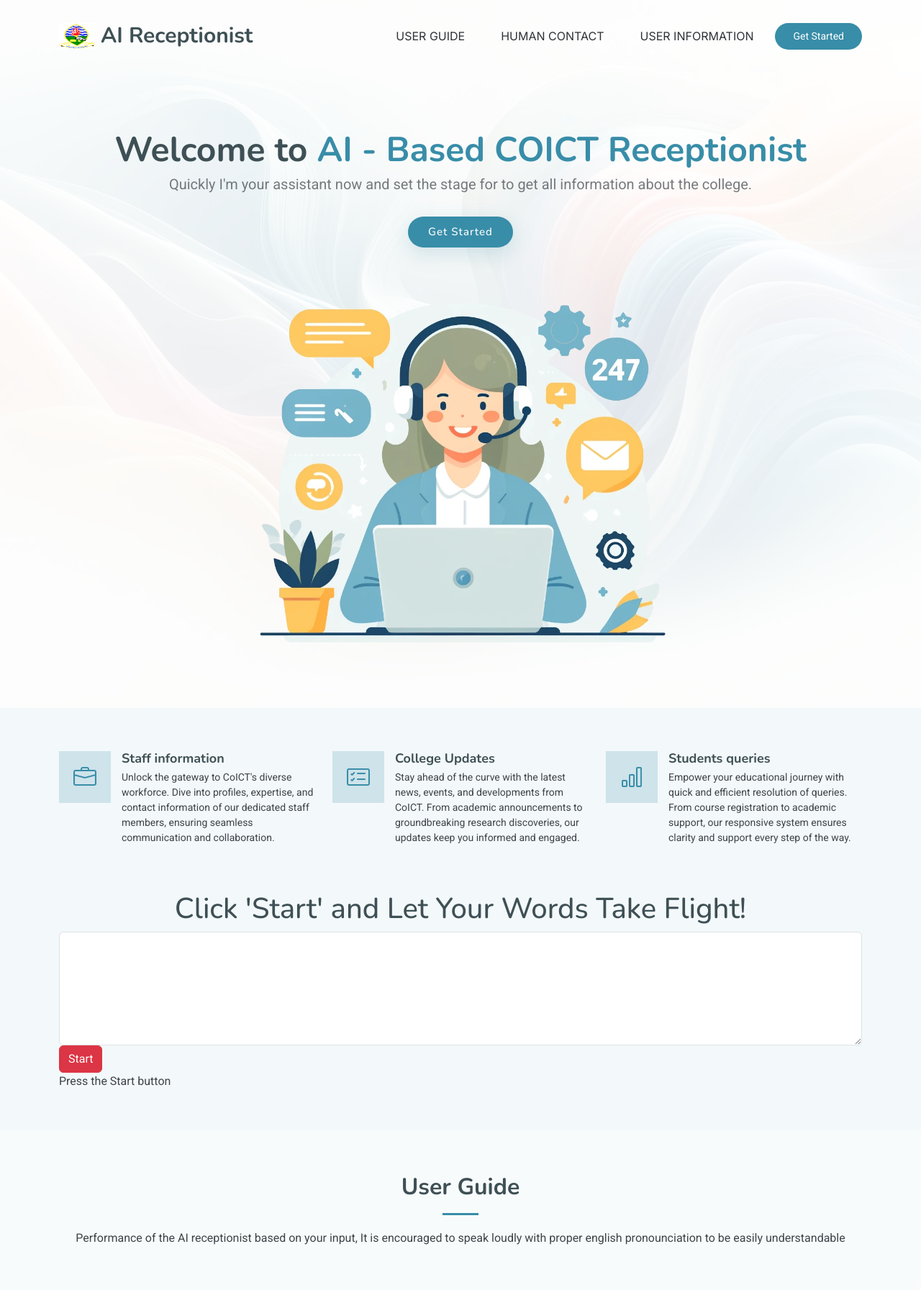
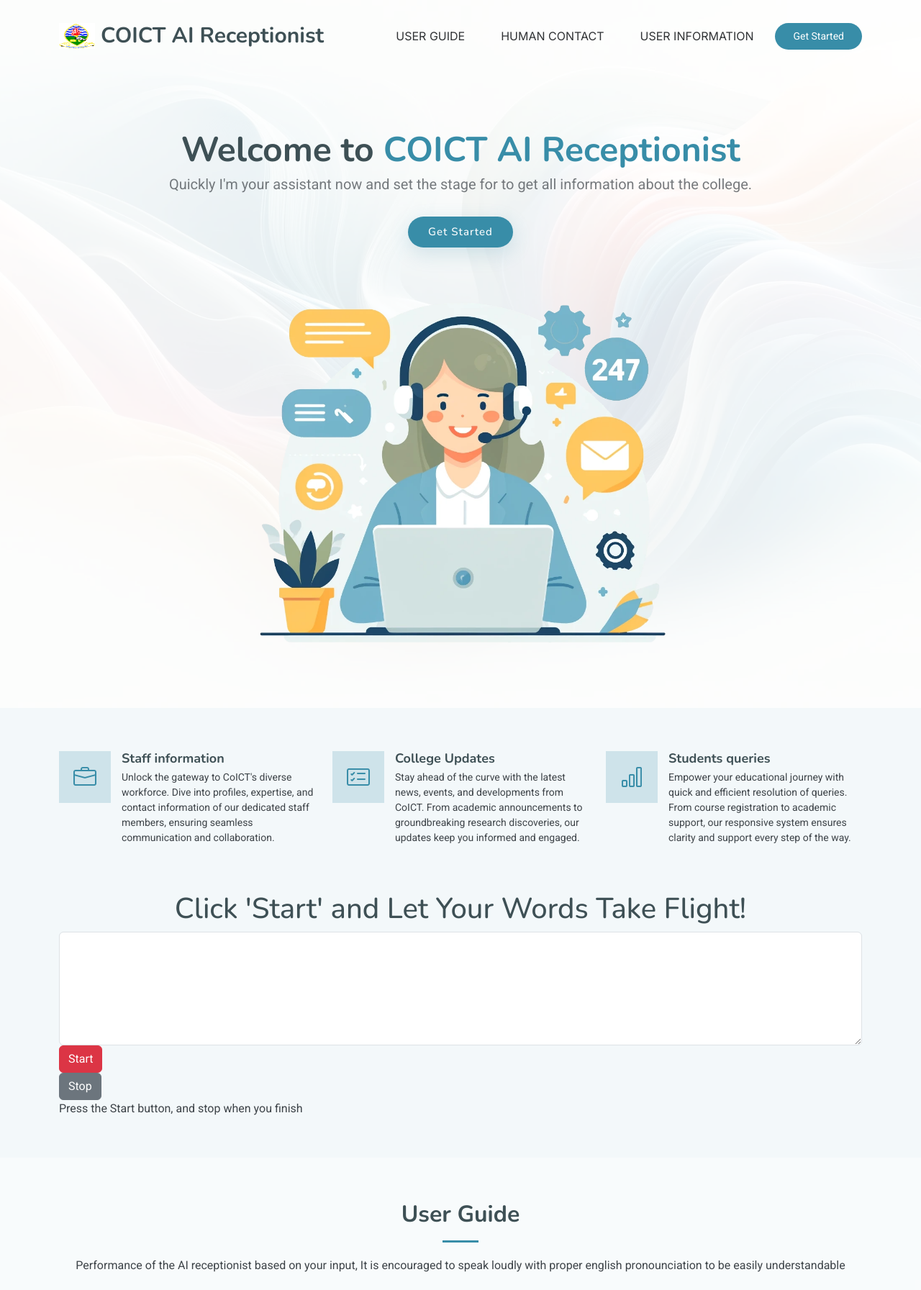
Before and after one commit to MGASALUCAS/rag-and-speech-combined, a Flask app: template templates/index.html in a window 1280 px wide. Shown: the top 1793 px of the page at 72% size. Run offline with Flask 3, Linux system fonts and the light colour scheme; the template is opened without the code that fills it, so the values that code supplies are empty; some libraries are stand-ins or nearby versions.

Commit message:
Finalizing

```diff
--- a/templates/index.html
+++ b/templates/index.html
@@ -1,28 +1,3 @@
-<!-- <!DOCTYPE html>
-<html lang="en">
-<head>
-    <meta charset="UTF-8">
-    <meta name="viewport" content="width=device-width, initial-scale=1.0">
-    <title>AI Receptionist</title>
-    <link rel="stylesheet" href="{{ url_for('static', filename='css/style.css') }}">
-</head>
-<body>
-    <div class="container">
-        <div class="welcome-message">
-            <h1>Welcome</h1>
-            <p>{{ welcome_message }}</p>
-            <audio controls autoplay>
-                <source src="{{ audio_file_path }}" type="audio/mpeg">
-                Your browser does not support the audio element.
-            </audio>
-            <div id="speaker" class="speaker"></div>
-        </div>
-    </div>
-    <script src="{{ url_for('static', filename='js/script.js') }}"></script>
-</body>
-</html> -->
-
-
 
 <!DOCTYPE html>
 <html lang="en">
@@ -30,7 +5,7 @@
 <head>
   <meta charset="utf-8">
   <meta content="width=device-width, initial-scale=1.0" name="viewport">
-  <title>AI Receptionist</title>
+  <title>COICT AI Receptionist</title>
   <meta content="" name="description">
   <meta content="" name="keywords">
 
@@ -63,7 +38,7 @@
 
           <a href="#" class="logo d-flex align-items-center me-auto">
             <img src="static/img/loh.jpg" alt="" height="200" width="50">
-            <h1 class="sitename">AI Receptionist</h1>
+            <h1 class="sitename">COICT AI Receptionist</h1>
           </a>
 
           <style>
@@ -114,7 +89,7 @@
       </div>
       <div class="container text-center">
         <div class="d-flex flex-column justify-content-center align-items-center">
-          <h1 data-aos="fade-up" class="">Welcome to <span>AI - Based COICT Receptionist</span></h1>
+          <h1 data-aos="fade-up" class="">Welcome to <span>COICT AI Receptionist</span></h1>
           <p data-aos="fade-up" data-aos-delay="100" class="">Quickly I'm your assistant now and set the stage for to get all information about the college.<br></p>
           <div class="d-flex" data-aos="fade-up" data-aos-delay="200">
             <a href="#featured-services" id="speech-input" class="btn-get-started">Get Started</a>
@@ -180,7 +155,9 @@
         </div>
         <div class="form-group">
           <button id="start-btn"  class="btn btn-danger btn-block">Start</button>
-          <p id="instructions">Press the Start button</p>
+          <br>
+          <button id="stop-btn" class="btn btn-secondary btn-block">Stop</button>
+          <p id="instructions">Press the Start button, and stop when you finish</p>
         </div>
       </div>
 
@@ -220,8 +197,13 @@
                         instructions.text("Recording stopped after 20 seconds.");
                         recording = false;
                     }
-                    }, 40000); // 40 seconds
+                    }, 20000); // 20 seconds
                 });
+                $("#stop-btn").click(function (event) {
+                recognition.stop();
+                instructions.text("Recording stopped by user.");
+                recording = false;
+              });
                 textbox.on('input', function() {
                 content = $(this).val()
                 })
```
